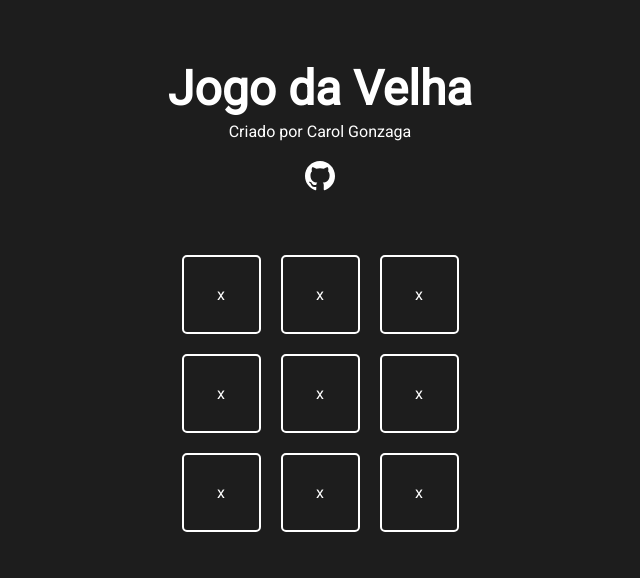
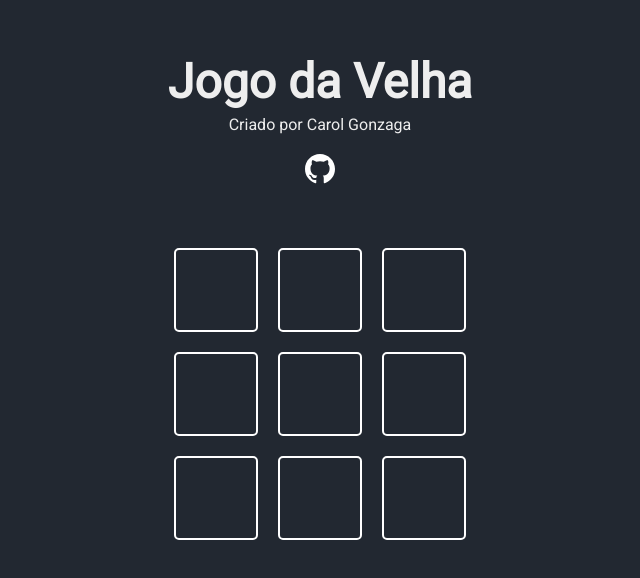
Before and after one commit to CarolGonzaga/projeto-JogoDaVelha, a Next.js app: page / in a window 1280 px wide. Shown: the part 124-702 px from the top of the page, without its empty margins (320-960 px from the left). Built offline with nearby package versions, Linux system fonts and the light colour scheme.

Commit message:
Criado estados no gameOption

```diff
--- a/src/components/game/Game.jsx
+++ b/src/components/game/Game.jsx
@@ -1,21 +1,24 @@
+import styles from './Game.module.css'
+
+import { useState } from 'react'
 import GameOption from '../gameOption/GameOption'
-import styles from './Game.module.css'
 
 function Game() {
 
+    const [gameState, setGameState] = useState(Array(9).fill(0))
+
     return (
         <div className={styles.game}>
-            <GameOption />
-            <GameOption />
-            <GameOption />
 
-            <GameOption />
-            <GameOption />
-            <GameOption />
+            {
+                gameState.map((value, pos) =>
+                    <GameOption
+                        key={`game-option-pos-${pos}`}
+                        status={value}
+                    />
+                )
+            }
 
-            <GameOption />
-            <GameOption />
-            <GameOption />
         </div>
     )
 }
--- a/src/components/gameOption/GameOption.jsx
+++ b/src/components/gameOption/GameOption.jsx
@@ -1,9 +1,18 @@
 import styles from './GameOption.module.css'
+import Icon from '../icon/Icon'
 
-function GameOption() {
+const GameIcon = ({ iconName }) => <Icon iconName={iconName} size="50px" />
+
+function GameOption({ status }) {
     return (
         <div className={styles.gameOption}>
-            x
+            {
+                status === 1 && <GameIcon iconName={"circle"} />
+            }
+            {
+                status === -1 && <GameIcon iconName={"cross"} />
+            }
+
         </div>
     )
 }
--- a/src/components/gameOption/GameOption.module.css
+++ b/src/components/gameOption/GameOption.module.css
@@ -1,7 +1,7 @@
 .gameOption {
     border: 2px solid #FFF;
-    width: 75px;
-    height: 75px;
+    width: 80px;
+    height: 80px;
     border-radius: 5px;
     cursor: pointer;
 
--- a/style.css
+++ b/style.css
@@ -5,8 +5,8 @@
 
 body {
   font-family: 'Roboto', sans-serif;
-  background-color: #1D1D1D;
-  color: #FFF;
+  background-color: #222831;
+  color: #EEE;
 }
 
 .container {
```
Also changed, not shown: public/icons/circle.svg, public/icons/cross.svg.
